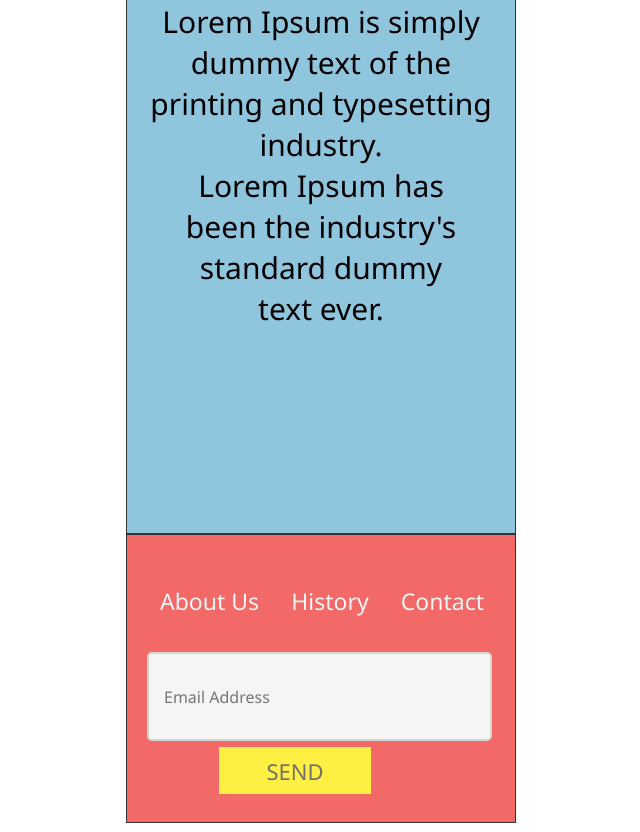
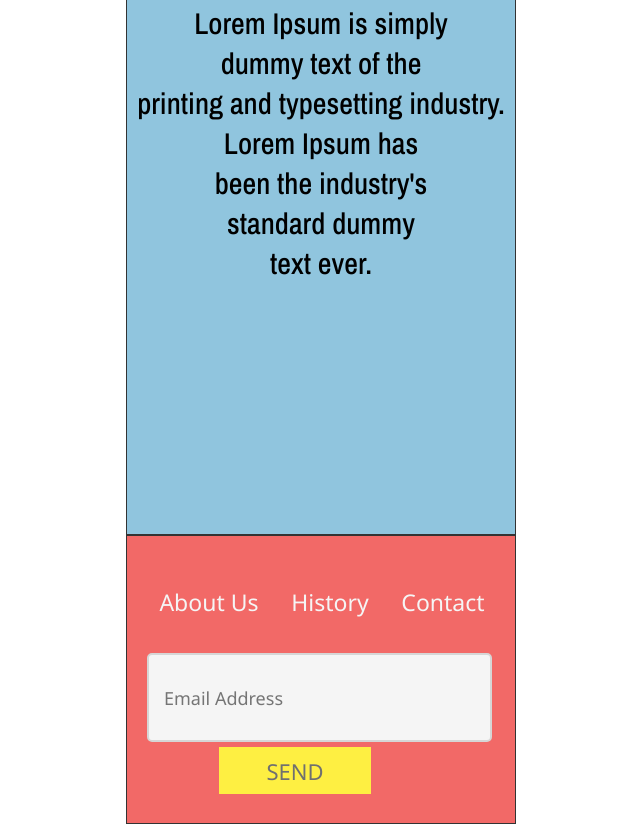
Before and after one commit to MichelleDuque/duque_de_la_rosa_michelle_maria_camila_romero_contreras_project2, a plain HTML site: page mobile.html in a window 1280 px wide. Shown: the part 2883-3715 px from the top of the page, without its empty margins (319-959 px from the left). Drawn offline with nearby package versions, Linux system fonts and the light colour scheme.

Commit message:
adding font
adding font

```diff
--- a/css/main.css
+++ b/css/main.css
@@ -24,7 +24,8 @@
 .container{
     width: 1200px;
     margin: 0 auto;
-    font-family: 'Segoe UI', Tahoma, Geneva, Verdana, sans-serif;
+    font-family: 'Archivo Narrow', Arial, Helvetica, sans-serif;
+    font-size: 18px;
     border: solid 1px #333;
 }
 
--- a/css/mobile.css
+++ b/css/mobile.css
@@ -20,7 +20,8 @@
     background-color: #fff;
     border: solid 1px #333;
     margin: 0 auto;
-    font-family: 'Segoe UI', Tahoma, Geneva, Verdana, sans-serif;
+    font-family: 'Archivo Narrow', Arial, Helvetica, sans-serif;
+    font-size: 18px;
 }
 
 /* 2. Grid */
--- a/mobile.html
+++ b/mobile.html
@@ -3,6 +3,9 @@
 <head>
     <meta charset="UTF-8">
     <title>Miss Kiwi</title>
+    <link rel="preconnect" href="https://fonts.googleapis.com">
+    <link rel="preconnect" href="https://fonts.gstatic.com" crossorigin>
+    <link href="https://fonts.googleapis.com/css2?family=Archivo+Narrow:wght@500&display=swap" rel="stylesheet">
     <link href="css/mobile.css" rel="stylesheet">
     <link href="css/main.css" rel="stylesheet">
 </head>
```
Also changed, not shown: index.html (+3 -0 lines).
